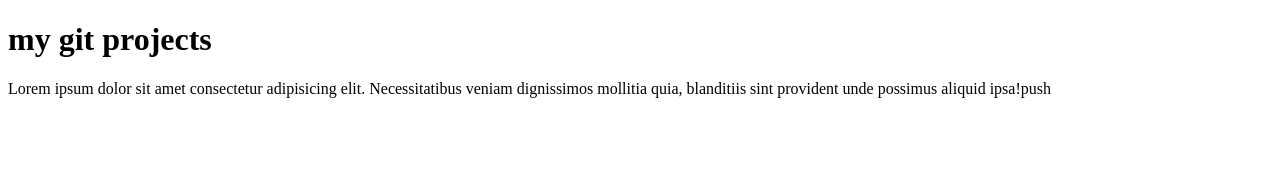
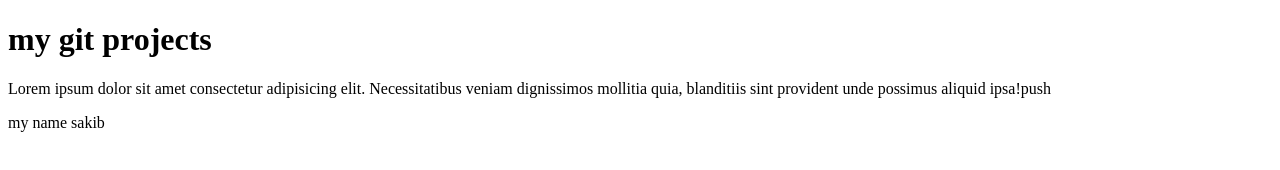
Before and after one commit to 1sakib96/new-projects, a plain HTML site: page index.html in a window 1280 px wide. Drawn offline with Linux system fonts and the light colour scheme.

Commit message:
Update index.html

```diff
--- a/index.html
+++ b/index.html
@@ -8,5 +8,6 @@
 <body>
     <h1>my git projects</h1>
     <p>Lorem ipsum dolor sit amet consectetur adipisicing elit. Necessitatibus veniam dignissimos mollitia quia, blanditiis sint provident unde possimus aliquid ipsa!push</p>
+    <p>my name sakib</p>
 </body>
 </html>
```
